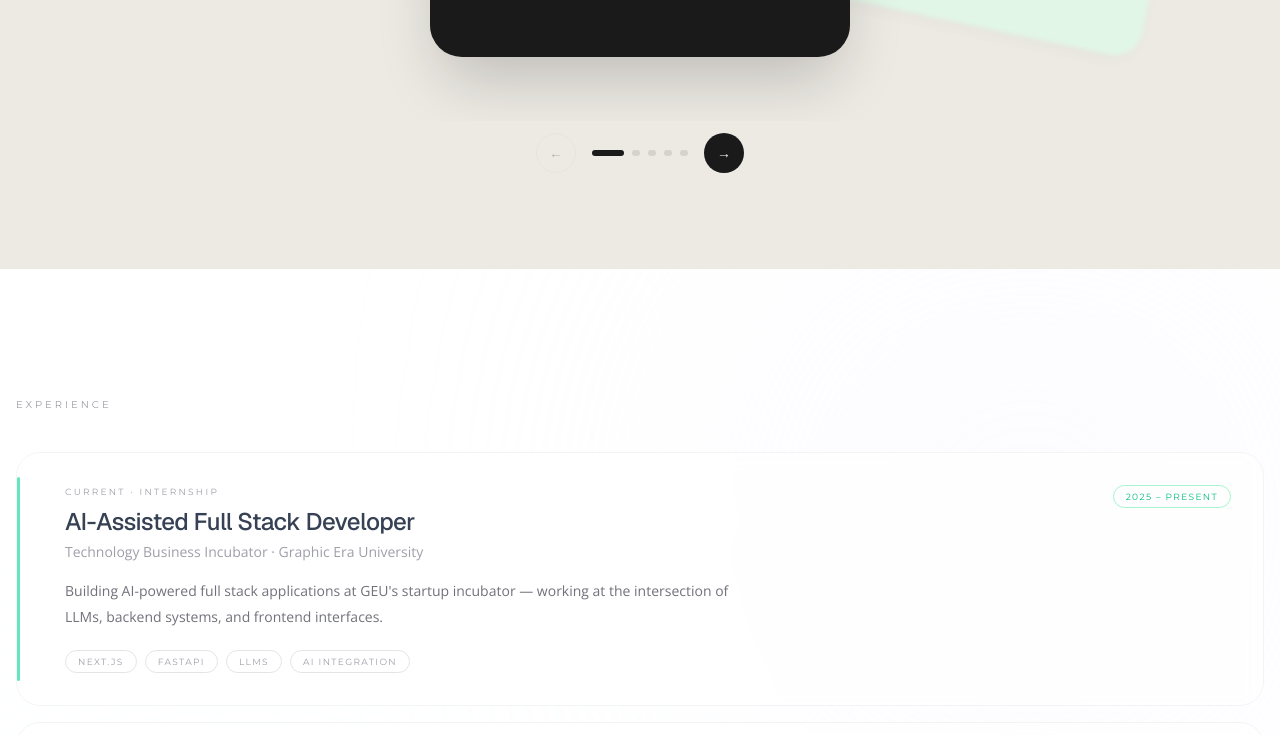
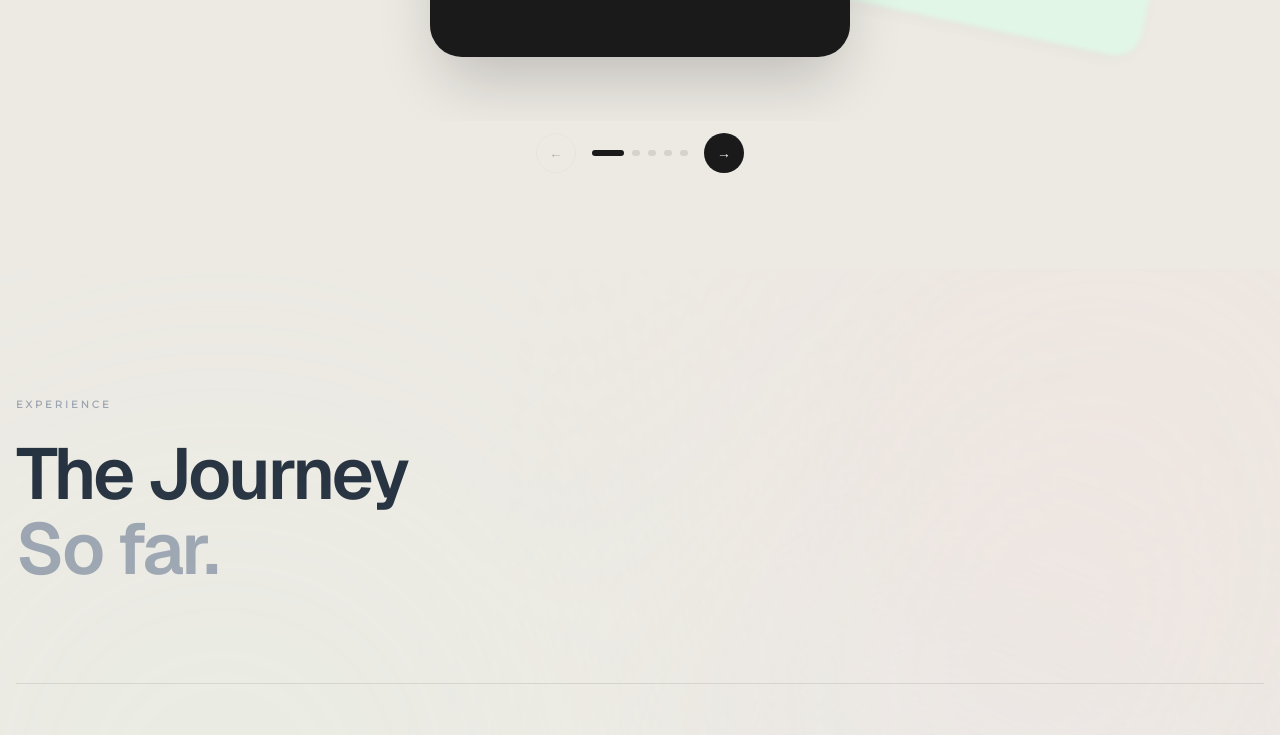
Before and after one commit to imraumayaggarwal/New-Portfolio, a Next.js app: page / in a window 1280 px wide. Shown: the part 2000-2735 px from the top of the page. Built offline with nearby package versions, Linux system fonts and the light colour scheme; a web font is replaced by a local one.

Commit message:
feat: enhance Experience component with improved animations and layout

```diff
--- a/src/components/sections/Experience.tsx
+++ b/src/components/sections/Experience.tsx
@@ -1,143 +1,111 @@
 "use client";
 
-import { motion } from "framer-motion";
+import { motion, AnimatePresence } from "framer-motion";
+import { useState } from "react";
 import Container from "../layout/Container";
 
 const fadeUp = (delay = 0) => ({
-  hidden: { opacity: 0, y: 24 },
+  hidden: { opacity: 0, y: 40 },
   show: {
     opacity: 1,
     y: 0,
-    transition: { duration: 0.7, ease: [0.25, 0.1, 0.25, 1], delay },
+    transition: { duration: 0.8, ease: [0.16, 1, 0.3, 1] as const, delay },
   },
 });
 
-const Tag = ({ text }: { text: string }) => (
-  <span className="montserrat text-[9px] uppercase tracking-[0.15em] text-zinc-400 border border-zinc-200 rounded-full px-3 py-1">
-    {text}
-  </span>
-);
-
 const experiences = [
   {
-    type: "Current · Internship",
-    role: "AI-Assisted Full Stack Developer",
-    company: "Technology Business Incubator · Graphic Era University",
-    date: "2025 – Present",
-    dateColor: "text-emerald-500 border-emerald-200",
-    description:
-      "Building AI-powered full stack applications at GEU's startup incubator — working at the intersection of LLMs, backend systems, and frontend interfaces.",
-    tags: ["Next.js", "FastAPI", "LLMs", "AI Integration"],
-    accent: "bg-emerald-400",
+    id: 1,
+    role: "AI / Full Stack Intern",
+    company: "TBI, Graphic Era",
+    date: "Present",
+    desc: "Developing AI-powered web applications by combining modern frontend technologies, scalable backend systems, and large language models. Working across the full lifecycle—from designing intuitive interfaces to integrating AI capabilities into production-ready products.",
+    tags: ["Next.js", "TypeScript", "Python", "LLMs"],
+    bg: "#DCFCE7",
+    text: "#14532d",
+    gradient: "linear-gradient(135deg, #10B981 0%, #047857 100%)",
   },
   {
-    type: "Completed · Internship",
-    role: "Data Analyst Associate Intern",
-    company: "Excelerate · Remote",
-    date: "Mar – Apr 2025",
-    dateColor: "text-zinc-400 border-zinc-200",
-    description:
-      "Transformed raw data into actionable insights. Built dashboards in Looker Studio, performed EDA, and developed data-driven presentations for stakeholders.",
-    tags: ["Data Analysis", "Looker Studio", "EDA", "Visualization"],
-    accent: "bg-blue-300",
-  },
-  {
-    type: "Hackathon · National Finals",
-    role: "Code for Bharat — Top 15 / 3000+",
-    company: "Microsoft Gurugram",
-    date: "2024",
-    dateColor: "text-zinc-400 border-zinc-200",
-    description:
-      "Built Simpl3fy — a personal finance management app — and reached the national finals at Microsoft's Gurugram office out of 3000+ registrations.",
-    tags: ["Simpl3fy", "Fintech", "React", "National Finals"],
-    accent: "bg-violet-300",
-  },
+    id: 2,
+    role: "Data Analyst Intern",
+    company: "Excelerate",
+    date: "Past",
+    desc: "Worked with structured datasets to extract actionable insights and support data-driven decision-making. Developed dashboards, cleaned data, and collaborated with cross-functional remote teams to present findings through clear visualizations.",
+    tags: ["Python", "Pandas", "JupyterLab", "SQL"],
+    bg: "#DBEAFE",
+    text: "#1e3a8a",
+    gradient: "linear-gradient(135deg, #3B82F6 0%, #1D4ED8 100%)",
+  }
 ];
 
 export default function Experience() {
+  const [activeExp, setActiveExp] = useState<number | null>(null); // Initialized to null
+  const [hoveredExp, setHoveredExp] = useState<number | null>(null);
+
+  const fluidSpring = { type: "spring", stiffness: 200, damping: 20, mass: 0.8 };
+
   return (
-    <section
-      id="Experience"
-      className="relative py-32 overflow-hidden"
-    >
-      {/* Atmosphere */}
-      <div className="absolute inset-0 -z-10">
-        <div className="absolute top-0 right-0 h-[500px] w-[500px] rounded-full bg-violet-50/50 blur-[180px]" />
-        <div className="absolute bottom-0 left-0 h-[500px] w-[500px] rounded-full bg-emerald-50/40 blur-[180px]" />
+    <section id="Experience" className="relative py-32 overflow-hidden" style={{ backgroundColor: "#EDEAE4" }}>
+      {/* Mesh Gradients connecting to previous sections */}
+      <div className="absolute inset-0 z-0 opacity-40">
+        <div className="absolute -top-[10%] -right-[10%] w-[600px] h-[600px] bg-red-200/60 rounded-full blur-[150px] animate-pulse" style={{ animationDuration: '10s' }} />
+        <div className="absolute top-[20%] -left-[10%] w-[700px] h-[700px] bg-green-100/70 rounded-full blur-[180px] animate-pulse" style={{ animationDuration: '15s' }} />
+        <div className="absolute bottom-[5%] right-[5%] w-[500px] h-[500px] bg-blue-100/60 rounded-full blur-[140px] animate-pulse" style={{ animationDuration: '12s' }} />
       </div>
 
-      <Container>
-
-        {/* Eyebrow */}
-        <motion.p
-          variants={fadeUp(0)}
-          initial="hidden"
-          whileInView="show"
-          viewport={{ once: true }}
-          className="montserrat text-[10px] uppercase tracking-[0.3em] text-zinc-400 mb-10"
-        >
+      <Container className="relative z-10">
+        <div className="max-w-3xl mb-24">
+          <motion.p variants={fadeUp(0)} initial="hidden" whileInView="show" viewport={{ once: true, margin: "-100px" }} className="montserrat text-[10px] font-bold uppercase tracking-[0.3em] mb-6 text-gray-400">
             Experience
           </motion.p>
-
-        {/* Cards — vertical stack */}
-        <div className="flex flex-col gap-4">
-          {experiences.map((exp, i) => (
-            <motion.div
-              key={exp.role}
-              variants={fadeUp(0.08 + i * 0.1)}
-              initial="hidden"
-              whileInView="show"
-              viewport={{ once: true }}
-              className="
-                group
-                relative
-                rounded-3xl
-                border border-zinc-100
-                bg-white/60
-                backdrop-blur-sm
-                p-8
-                hover:border-zinc-200
-                hover:shadow-sm
-                transition-all
-                duration-300
-                overflow-hidden
-              "
-            >
-              {/* Accent bar — left edge, colored per card */}
-              <div className={`absolute left-0 top-6 bottom-6 w-[3px] rounded-full ${exp.accent} opacity-60 group-hover:opacity-100 transition-opacity duration-300`} />
-
-              <div className="pl-4">
-                <div className="flex flex-col md:flex-row md:items-start md:justify-between gap-4 mb-4">
-                  <div>
-                    <p className="montserrat text-[9px] uppercase tracking-[0.25em] text-zinc-400 mb-2">
-                      {exp.type}
-                    </p>
-                    <h3 className="geist-font text-2xl font-medium text-gray-700 tracking-tight">
-                      {exp.role}
-                    </h3>
-                    <p className="open-sans text-sm text-zinc-400 mt-1">
-                      {exp.company}
-                    </p>
-                  </div>
-                  <span className={`montserrat text-[9px] uppercase tracking-[0.15em] border rounded-full px-3 py-1 whitespace-nowrap self-start ${exp.dateColor}`}>
-                    {exp.date}
-                  </span>
+          <motion.h2 variants={fadeUp(0.1)} initial="hidden" whileInView="show" viewport={{ once: true, margin: "-100px" }} className="geist-font text-5xl md:text-6xl lg:text-7xl font-semibold leading-[1.05] tracking-[-0.04em] cursor-default text-gray-800">
+            The Journey <br /> <span className="text-gray-400">So far.</span>
+          </motion.h2>
         </div>
 
-                <p className="open-sans text-[14px] text-zinc-500 leading-[1.85] mb-5 max-w-2xl">
-                  {exp.description}
-                </p>
+        <div className="w-full border-t border-black/10">
+          {experiences.map((exp, i) => {
+            const isActive = activeExp === i;
+            const isHovered = hoveredExp === i && !isActive;
 
-                <div className="flex flex-wrap gap-2">
-                  {exp.tags.map((tag) => (
-                    <Tag key={tag} text={tag} />
-                  ))}
-                </div>
+            return (
+              <motion.div key={exp.id} layout onClick={() => setActiveExp(isActive ? null : i)} onMouseEnter={() => setHoveredExp(i)} onMouseLeave={() => setHoveredExp(null)} className="relative border-b border-black/10 cursor-pointer group" transition={fluidSpring}>
+                <motion.div className="absolute -inset-x-2 md:-inset-x-6 inset-y-1 z-0 shadow-lg border" initial={false} animate={{ backgroundColor: isActive ? exp.bg : "transparent", borderColor: isActive ? exp.bg : "transparent", borderRadius: isActive ? "2rem" : "0rem", opacity: isActive ? 1 : 0, scale: isActive ? 1 : 0.98 }} transition={{ duration: 0.4, ease: [0.16, 1, 0.3, 1] }} />
+                <div className="relative z-10 py-10 md:py-12 px-4 md:px-8">
+                  <motion.div layout className="flex flex-col md:flex-row md:items-center justify-between gap-4">
+                    <motion.h3 className="geist-font text-3xl md:text-5xl font-bold tracking-tight" animate={{ x: isHovered ? 12 : 0 }} style={{ backgroundImage: isHovered ? exp.gradient : "none", WebkitBackgroundClip: isHovered ? "text" : "initial", WebkitTextFillColor: isHovered ? "transparent" : (isActive ? exp.text : "#4B5563"), color: isActive ? exp.text : "#4B5563" }} transition={{ duration: 0.3, ease: "easeOut" }}>
+                      {exp.role}
+                    </motion.h3>
+                    <div className="flex items-center gap-6 mt-2 md:mt-0">
+                      <motion.p className="montserrat text-[11px] font-bold tracking-[0.2em] uppercase" animate={{ color: isActive ? exp.text : "#6B7280" }} transition={{ duration: 0.4 }}>{exp.company}</motion.p>
+                      <motion.div animate={{ rotate: isActive ? 180 : 0, backgroundColor: isActive ? exp.text : "transparent", color: isActive ? exp.bg : "#4B5563", borderColor: isActive ? exp.text : "#D1D5DB" }} className="w-10 h-10 rounded-full border flex items-center justify-center transition-colors duration-300">
+                        <span className="text-2xl font-light mb-1">{isActive ? "−" : "+"}</span>
+                      </motion.div>
                     </div>
                   </motion.div>
-          ))}
+                  <AnimatePresence initial={false}>
+                    {isActive && (
+                      <motion.div initial={{ height: 0, opacity: 0, y: -10, filter: "blur(4px)" }} animate={{ height: "auto", opacity: 1, y: 0, filter: "blur(0px)" }} exit={{ height: 0, opacity: 0, y: -10, filter: "blur(4px)", transition: { duration: 0.3 } }} transition={fluidSpring} className="overflow-hidden">
+                        <div className="pt-8 mt-6 border-t border-black/5 flex flex-col md:flex-row gap-8 md:gap-16">
+                          <div className="w-full md:w-3/4">
+                            <motion.p initial={{ opacity: 0, y: 20 }} animate={{ opacity: 1, y: 0 }} transition={{ delay: 0.15, ...fluidSpring }} className="open-sans text-[16px] md:text-[18px] leading-[1.8] font-medium mb-8" style={{ color: exp.text, opacity: 0.9 }}>{exp.desc}</motion.p>
+                            <motion.div initial={{ opacity: 0, y: 20 }} animate={{ opacity: 1, y: 0 }} transition={{ delay: 0.25, ...fluidSpring }} className="flex flex-wrap gap-3">
+                              {exp.tags.map((tag) => <span key={tag} className="px-5 py-2 my-2 ml-2 rounded-full text-[11px] font-bold uppercase tracking-wider border hover:scale-105 transition-transform cursor-default bg-white/40 backdrop-blur-md" style={{ borderColor: exp.text, color: exp.text, opacity: 0.9 }}>{tag}</span>)}
+                            </motion.div>
                           </div>
-
+                          <motion.div initial={{ opacity: 0, y: 20 }} animate={{ opacity: 1, y: 0 }} transition={{ delay: 0.2, ...fluidSpring }} className="w-full md:w-1/4 md:text-right">
+                            <p className="montserrat text-[10px] uppercase tracking-[0.3em] font-bold" style={{ color: exp.text, opacity: 0.6 }}>Timeline</p>
+                            <p className="mt-2 geist-font text-xl font-semibold" style={{ color: exp.text }}>{exp.date}</p>
+                          </motion.div>
+                        </div>
+                      </motion.div>
+                    )}
+                  </AnimatePresence>
+                </div>
+              </motion.div>
+            );
+          })}
+        </div>
       </Container>
     </section>
   );
```
Lines whose indentation alone changed are shown as unchanged.
